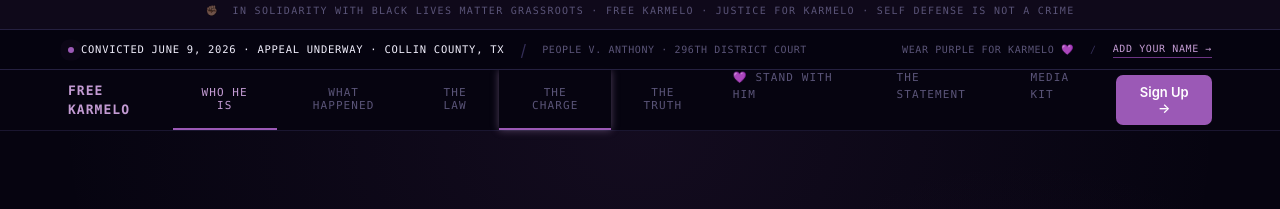
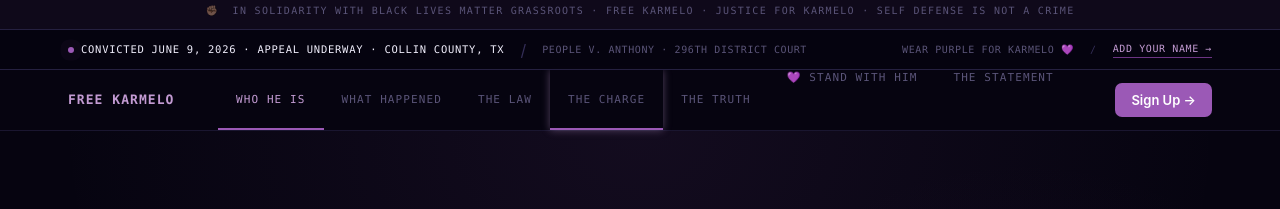
Before and after one commit to IAMGODIAM/freekarmelo-site, a plain HTML site: page index.html in a window 1280 px wide. Shown: the part 478-687 px from the top of the page. Drawn offline with Linux system fonts and the light colour scheme; no server answers.

Commit message:
Remove Media Kit nav tab + orphan commissary comment (Chairman order 2026-06-13)

```diff
--- a/index.html
+++ b/index.html
@@ -1060,7 +1060,6 @@ textarea.f-input { resize: vertical; min-height: 78px; }
           <button class="nav-tab" onclick="switchTab('truth', true)">The Truth</button>
       <a class="nav-tab" href="#letters" style="text-decoration:none;display:inline-block" onclick="document.getElementById('letters').scrollIntoView({behavior:'smooth'})">💜 Stand With Him</a>
       <a class="nav-tab" href="/statement" style="text-decoration:none;display:inline-block">The Statement</a>
-      <a class="nav-tab" href="/mediakit" style="text-decoration:none;display:inline-block">Media Kit</a>
     </div>
     <button class="nav-cta-btn" onclick="document.getElementById('signup').scrollIntoView({behavior:'smooth',block:'start'})">Sign Up →</button>
   </div>
@@ -1151,8 +1150,6 @@ textarea.f-input { resize: vertical; min-height: 78px; }
     .lw-empty{text-align:center;color:var(--fg-dimmer);padding:40px;font-style:italic;}
     .lw-more{display:block;margin:24px auto 0;background:transparent;border:1px solid var(--purple);color:var(--purple-light);border-radius:9px;padding:11px 26px;font-size:13px;cursor:pointer;font-family:var(--mono);letter-spacing:0.06em;}
   </style>
-
-  <!-- ===== END COMMISSARY CARD ===== -->
 
   <div class="lw-inner">
     <div class="lw-eyebrow">💜 The Living Letter Wall</div>
```
